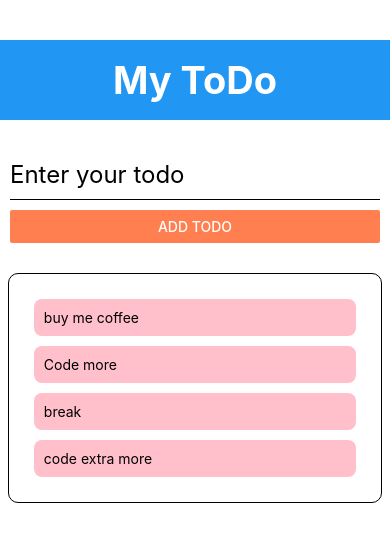
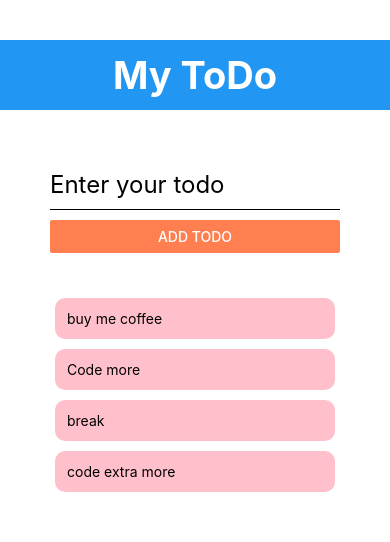
Before and after one commit to Ciamuthama/firstapp, a React Native app: screen / in a window 390 px wide. Shown: the top 542 px of the page. Built offline with nearby package versions, Linux system fonts and the light colour scheme.

Commit message:
FlexBox in RN

```diff
--- a/App.js
+++ b/App.js
@@ -3,6 +3,7 @@ import { StyleSheet, View, FlatList, Text, TouchableOpacity, Alert, TouchableWit
 import Header from './components/header';
 import TodoItem from './components/TodoItem';
 import TodoForm from './components/TodoForm';
+import Sandbox from './components/Sandbox';
 
 export default function App() {
 
@@ -30,8 +31,11 @@ export default function App() {
 
 
   return (
+     // <Sandbox />
+
     <TouchableWithoutFeedback onPress={() => {
       Keyboard.dismiss()
+
     }}>
 
     <View style={styles.container}>
@@ -62,15 +66,20 @@ const styles = StyleSheet.create({
     // alignItems: 'center',
     // justifyContent: 'center',
   },
+  content: {
+    flex: 1,
+    padding: 40,
+  },
 
   list: {
-    padding: 20,
+    flex:1,
+    padding: 10,
     fontSize: 24,
     margin: 20,
-    borderWidth: .8,
-    borderColor: '#ccc ',
-    borderRadius: 10,
-    width: "96%",
+    //borderWidth: .8,
+    //borderColor: '#ccc ',
+    //borderRadius: 10,
+    width: "100%",
     alignSelf: "center",
 
   }
--- /dev/null
+++ b/components/Sandbox.js
@@ -0,0 +1,49 @@
+import React from 'react'
+import { StyleSheet, View, Text } from 'react-native';
+
+export default function Sandbox() {
+    return (
+        <View style={styles.container}>
+
+            <Text style={styles.one}>Sandbox1</Text>
+            <Text style={styles.two}>Sandbox2</Text>
+            <Text style={styles.three}>Sandbox3</Text>
+            <Text style={ styles.four }>Sandbox4</Text>
+
+        </View>
+    )
+}
+const styles = StyleSheet.create({
+    container: {
+        //flexGrow: 1,
+        flexDirection: 'row',
+        justifyContent:'space-around',
+        backgroundColor: '#ff12',
+        paddingTop: 50
+    },
+    one: {
+        backgroundColor: 'red',
+        fontWeight: 'bold',
+        padding:10,
+        //textAlign: 'center',
+    },
+    two: {
+        backgroundColor: 'green',
+        //textAlign: 'center',
+        textShadowColor: "#fff",
+        fontWeight: 'bold',
+        padding:10,
+    }
+    , three: {
+        padding:10,
+        backgroundColor: "blue",
+        //textAlign: 'center',
+        fontWeight: 'bold',
+    },
+    four: {
+        padding:10,
+        backgroundColor: 'magenta',
+        //textAlign: 'center',
+        fontWeight: 'bold',
+    }
+})
--- a/components/TodoForm.js
+++ b/components/TodoForm.js
@@ -18,7 +18,6 @@ export default function TodoForm({onSubmit}) {
 }
 const styles = StyleSheet.create({
     container: {
-        flexGrow: 1,
         justifyContent: 'center',
         alignItems: 'stretch',
         margin:10
--- a/components/TodoItem.js
+++ b/components/TodoItem.js
@@ -14,6 +14,9 @@ const styles = StyleSheet.create({
         backgroundColor: 'pink',
         padding: 10,
         margin: 5,
-        borderRadius: 8,
+        borderRadius: 10,
+        borderStyle: "dotted",
+        borderColor: 'pink',
+        borderWidth:2.5,
     }
 })
--- a/components/header.js
+++ b/components/header.js
@@ -12,8 +12,7 @@ export default function Header() {
 const styles = StyleSheet.create({
     container: {
         backgroundColor: '#2196F3',
-        height: 80,
-        marginBottom: 20,
+        height: 70,
         width: '100%',
         alignItems: 'center',
         justifyContent:'center',
```
